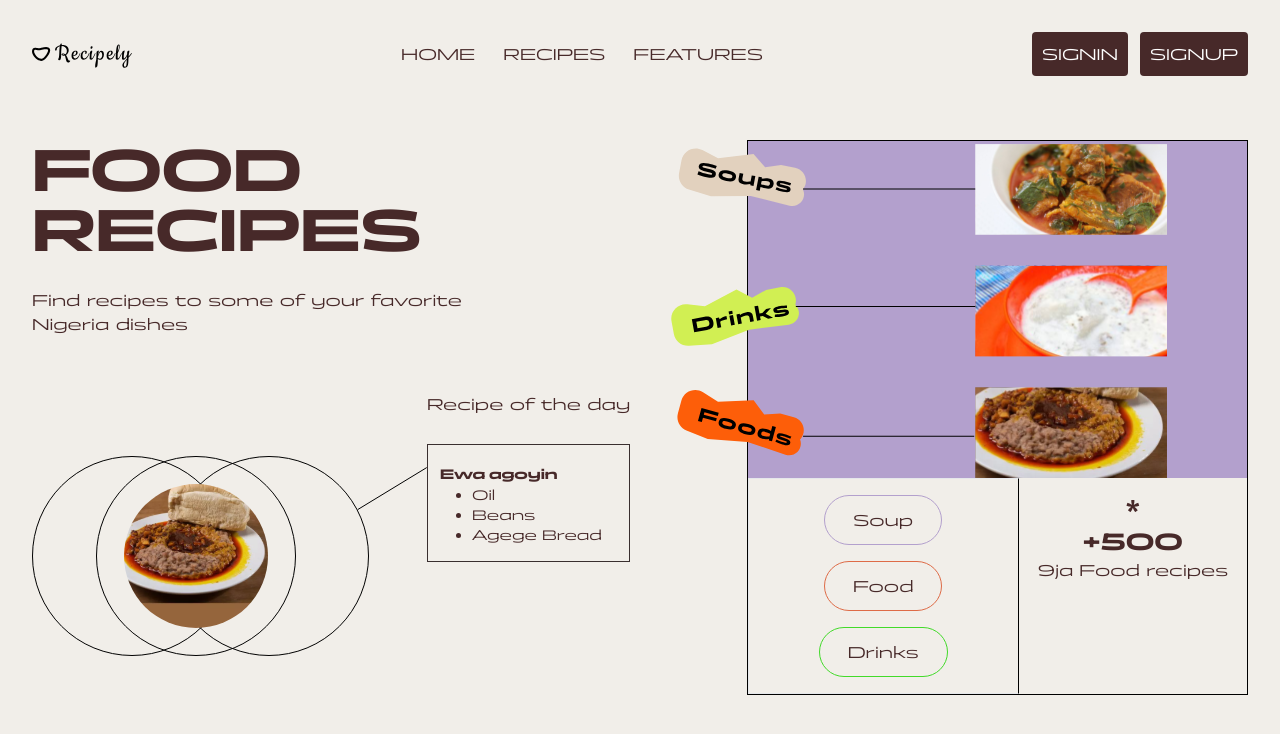
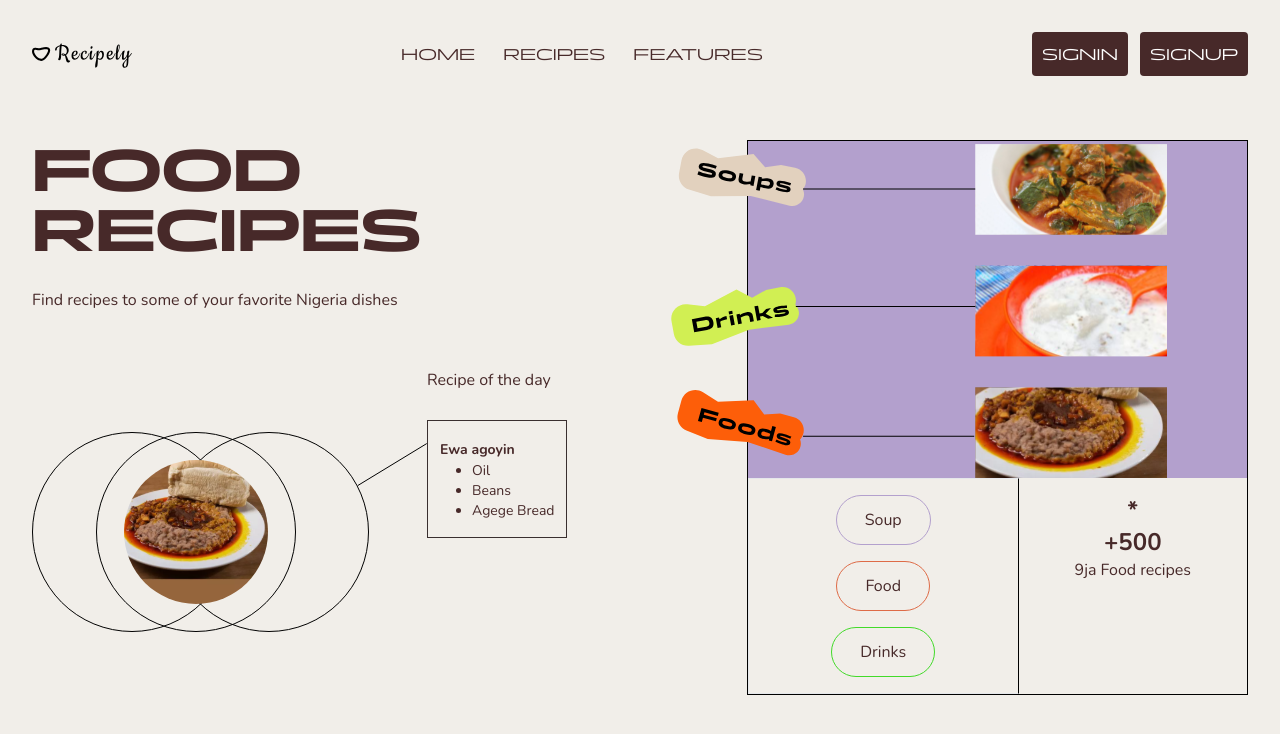
Before and after one commit to JCalmCrasher/recipely, a Next.js app: page / in a window 1280 px wide. Shown: the top 734 px of the page. Built offline with nearby package versions, Linux system fonts and the light colour scheme.

Commit message:
chore(font): add `nunito` font

```diff
--- a/src/app/components/navbar.tsx
+++ b/src/app/components/navbar.tsx
@@ -2,10 +2,11 @@ import Image from "next/image";
 import Link from "next/link";
 import { ButtonHTMLAttributes, ReactNode } from "react";
 import { SPACING as p } from "../utils/constants";
+import clsx from "clsx";
 
 const Navbar = () => {
   return (
-    <header className={p}>
+    <header className={clsx(p, "font-panchang")}>
       <div className="flex justify-between items-center">
         <Image src="/logo.svg" alt="logo" width={100} height={100} />
         <nav className="hidden sm:flex gap-7">
--- a/src/app/globals.css
+++ b/src/app/globals.css
@@ -15,7 +15,14 @@
   }
 } */
 
+h1,
+h2,
+h3 {
+  font-family: var(--font-panchang);
+}
+
 body {
   color: var(--color);
   background: var(--background);
+  font-family: var(--font-nunito);
 }
--- a/src/app/layout.tsx
+++ b/src/app/layout.tsx
@@ -1,11 +1,7 @@
-import panchang from "next/font/local";
+import { nunitoFont, panchangFont } from "@/fonts/font";
+import clsx from "clsx";
 import Navbar from "./components/navbar";
 import "./globals.css";
-
-const panchangFont = panchang({
-  src: "../fonts/Panchang-Variable.woff2",
-  display: "swap"
-});
 
 export const metadata = {
   title: "Recipely",
@@ -19,7 +15,7 @@ export default function RootLayout({
 }) {
   return (
     <html lang="en">
-      <body className={panchangFont.className}>
+      <body className={clsx(nunitoFont.variable, panchangFont.variable)}>
         <Navbar />
         {children}
       </body>
--- /dev/null
+++ b/src/fonts/font.ts
@@ -0,0 +1,13 @@
+import panchang from "next/font/local";
+import { Nunito } from "next/font/google";
+
+export const nunitoFont = Nunito({
+  subsets: ["latin"],
+  variable: "--font-nunito"
+});
+
+export const panchangFont = panchang({
+  src: "../fonts/Panchang-Variable.woff2",
+  display: "swap",
+  variable: "--font-panchang"
+});
--- a/tailwind.config.js
+++ b/tailwind.config.js
@@ -16,6 +16,10 @@ module.exports = {
         primary: "#472929",
         secondary: "#472929",
         info: "#B3A0CD"
+      },
+      fontFamily: {
+        nunito: ["var(--font-nunito)"],
+        panchang: ["var(--font-panchang)"]
       }
     }
   },
```
